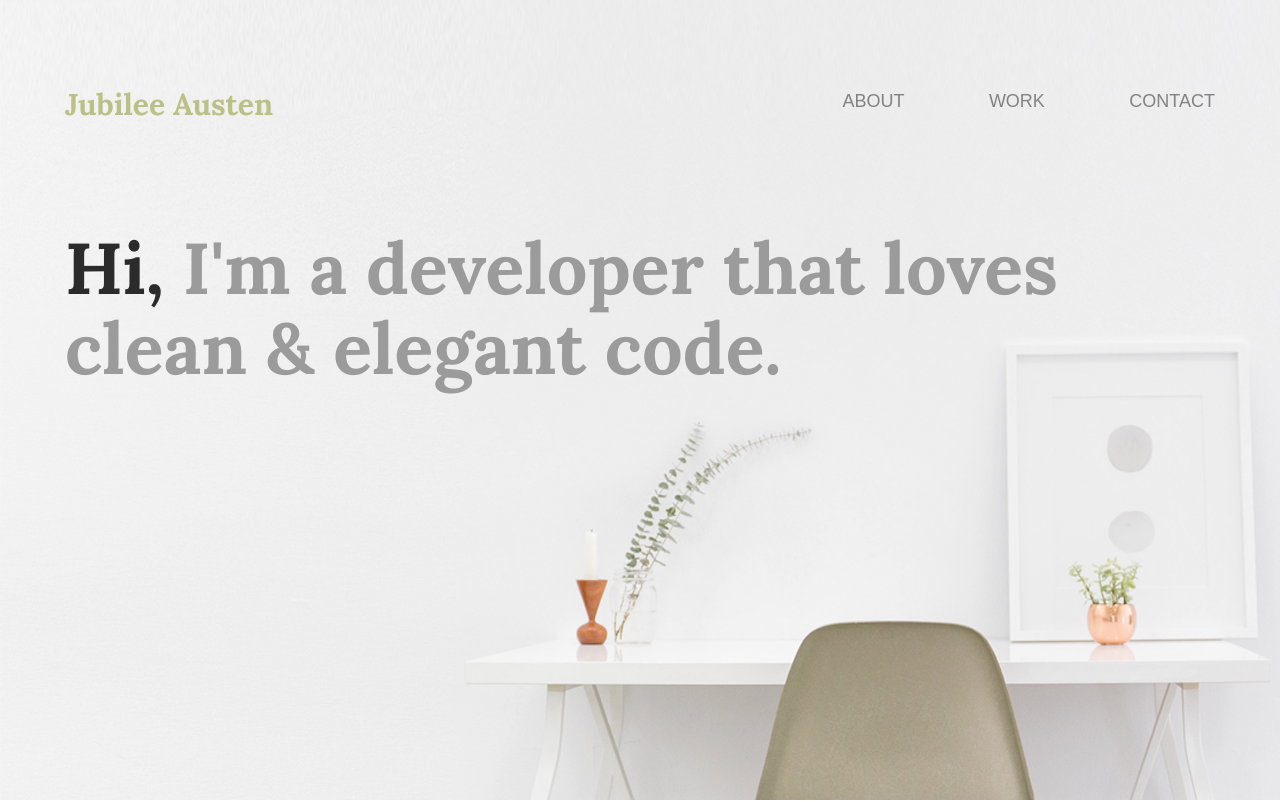
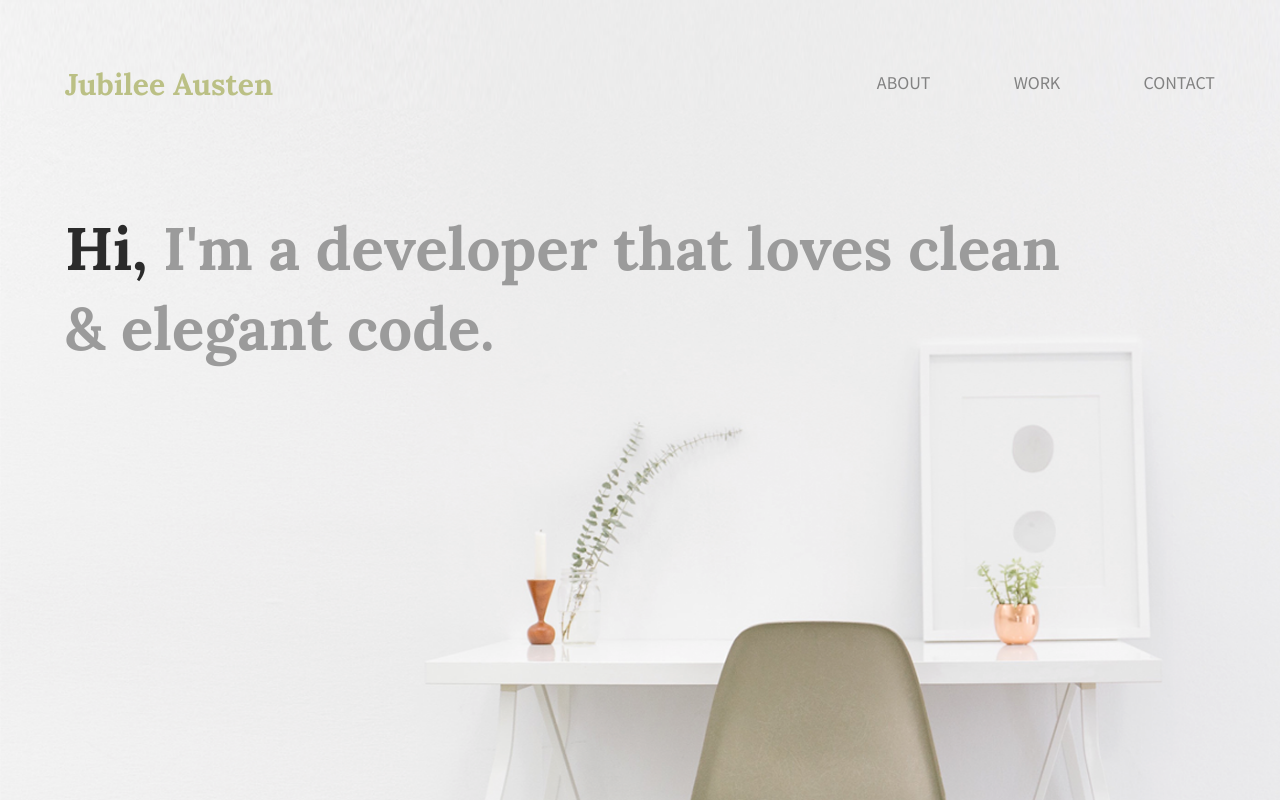
Before and after one commit to StacieJS/austen-jubilee, a plain HTML site: page index.html in a window 1280 px wide. Shown: the top 802 px of the page. Drawn offline with Linux system fonts and the light colour scheme; files whose address does not match are found by name.

Commit message:
fix css file

```diff
--- a/css/main.css
+++ b/css/main.css
@@ -1,18 +1,16 @@
 
-/***** BASE STYLES *****/
+/****** BASE STYLES ******/
 
-.body {
-	font-family: 'Source Sans Pro', sans-serif;
-	color: #2b2b2b;
+body {
+    font-family: 'Source Sans Pro', sans-serif;
+    color: #2b2b2b;
 }
 
 #about, #work, #contact {
     height: 600px;
 }
 
-
-/***** GRID *****/
-
+/****** GRID ******/
 
 .full-width {
     width: 1200px;
@@ -21,32 +19,30 @@
 .half-width {
     width: 600px;
     float: left;
-
 }
 .third-width {
     width: 400px;
     float: left;
 }
 
-
-/**HEADER SECTION**/
+/****** HEADER ******/
 
 header {
     height: 800px;
-    background-image: url("C:/Users/Stacie/Desktop/austen-jubilee/img/hero.png");
-    background-size: cover;
+    background: url('../img/hero.png');
+    background-size: 100% 100%;
 }
 
 header h1 {
     font-family: 'Lora', serif;
     font-size: 30px;
-    color: rgb(187, 192, 133);
-    padding: 65px 0 65px 25px;
+    color: #bbc085;
+    padding: 45px 0 65px 25px;
 }
 
 nav {
     float: right;
-    padding: 75px 25px;
+    padding: 55px 25px;
 }
 
 nav ul li{
@@ -65,7 +61,7 @@ header h2 {
     width: 1000px;
     clear: both;
     font-family: 'Lora', serif;
-    font-size: 72px;
+    font-size: 60px;
     line-height: 80px;
     color: #9b9b9b;
     padding: 20px 0 20px 25px;
```
